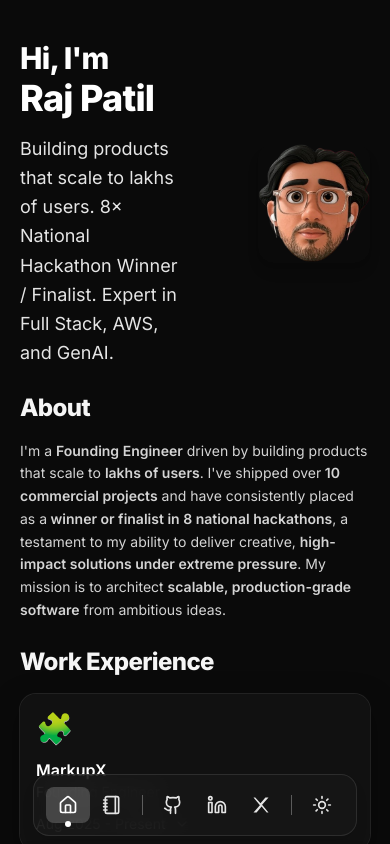
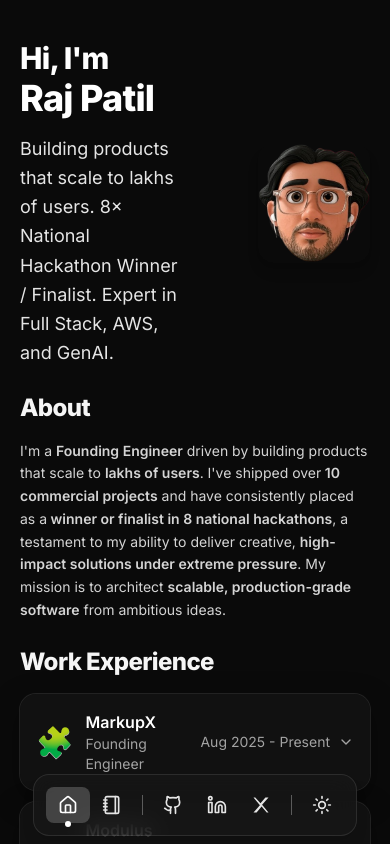
Before and after one commit to tylerdurden0x/patilraj-portfolio, a React (Vite) app: page / in a window 390 px wide. Shown: the top 844 px of the page. Built offline with nearby package versions, Linux system fonts and the light colour scheme.

Commit message:
exp and edu

```diff
--- a/src/App.jsx
+++ b/src/App.jsx
@@ -228,16 +228,16 @@
       role="button"
       aria-expanded={isOpen}
     >
-      <div className="flex flex-col sm:flex-row sm:items-center gap-3 sm:gap-4">
+      <div className="flex items-center gap-3 sm:gap-4">
         <div className="text-3xl select-none shrink-0" aria-hidden>
           {e.logo}
         </div>
 
         <div className="flex-1 min-w-0">
-          <div className="font-semibold text-neutral-900 dark:text-white truncate">
+          <div className="font-semibold text-neutral-900 dark:text-white">
             {e.company}
           </div>
-          <div className="text-sm text-neutral-500 dark:text-neutral-400 truncate">
+          <div className="text-sm text-neutral-500 dark:text-neutral-400">
             {e.role}
           </div>
         </div>
```
